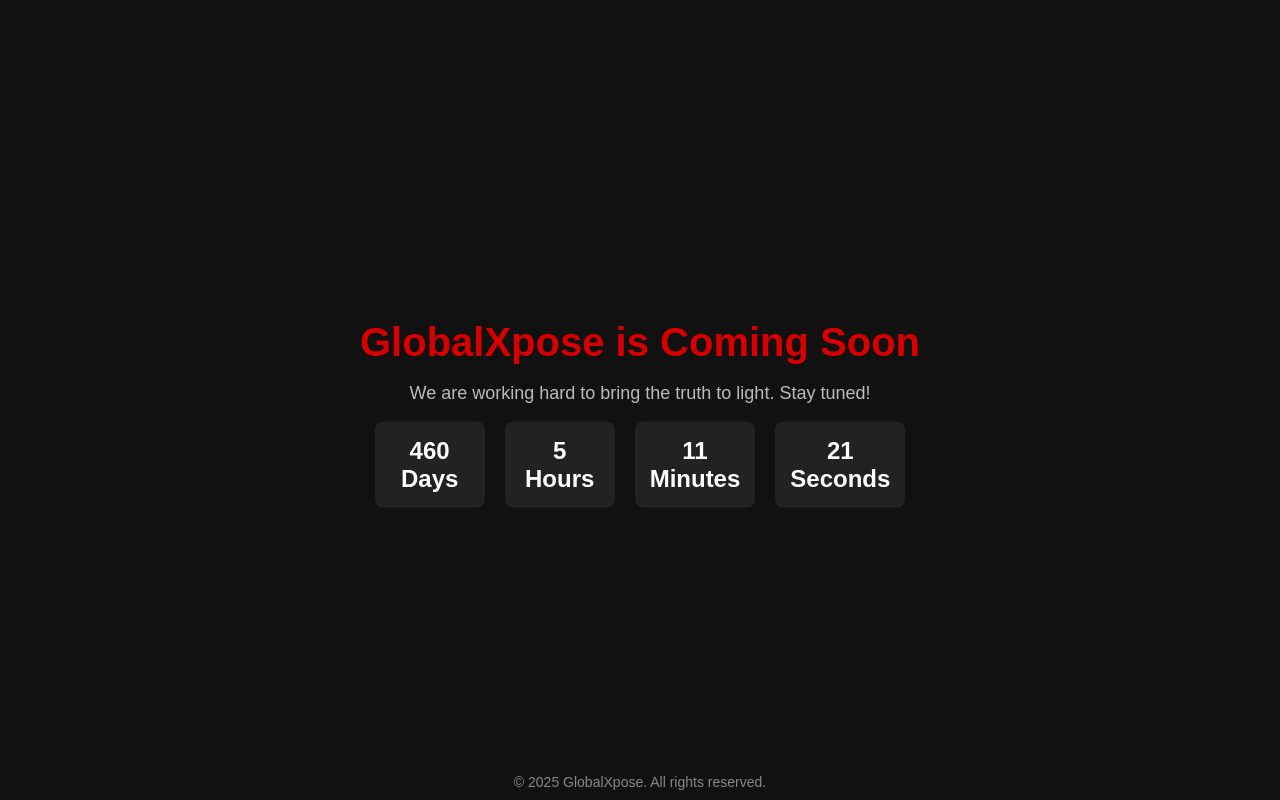
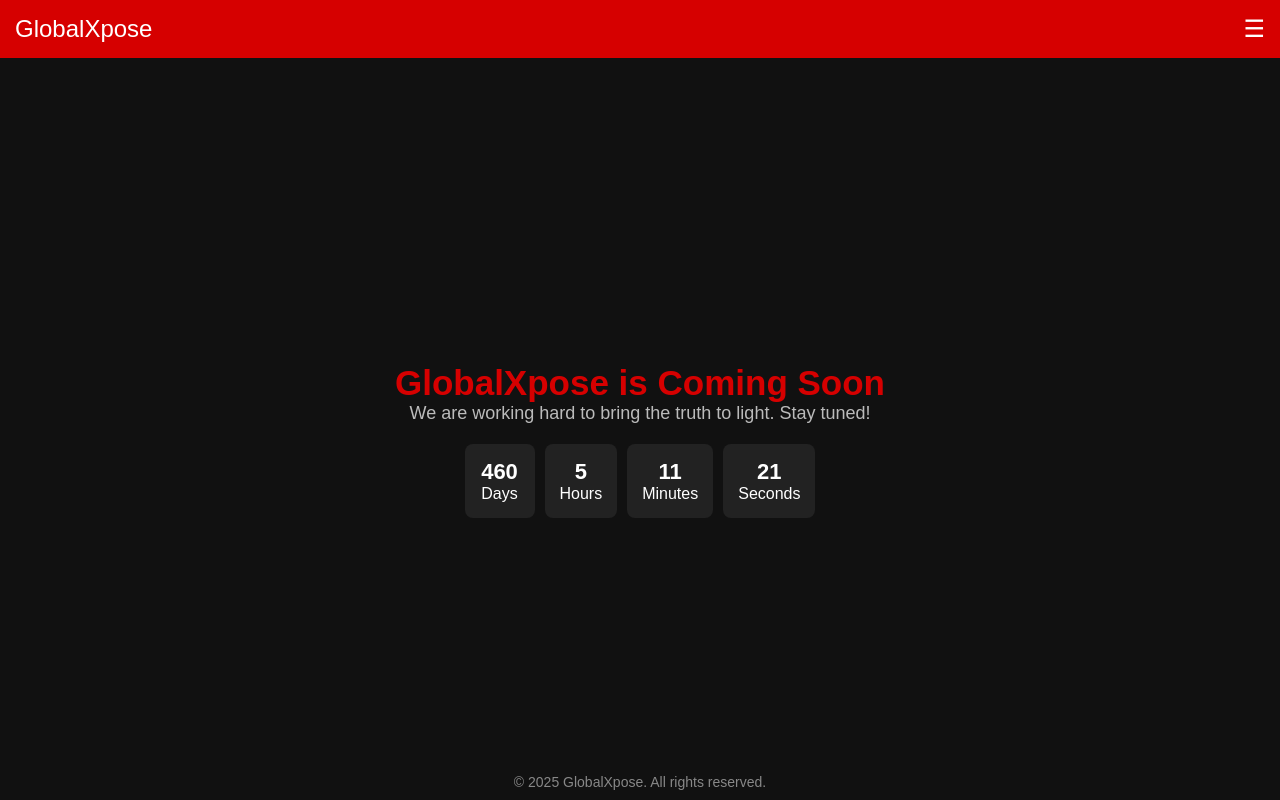
Before and after one commit to Athrv08/globalxpose-, a plain HTML site: page index.html in a window 1280 px wide. Drawn offline with Linux system fonts and the light colour scheme.

Commit message:
Update index.html

```diff
--- a/index.html
+++ b/index.html
@@ -3,96 +3,116 @@
 <head>
     <meta charset="UTF-8">
     <meta name="viewport" content="width=device-width, initial-scale=1.0">
-    <title>Coming Soon - GlobalXpose</title>
+    <title>GlobalXpose - Coming Soon</title>
     <style>
+        * { margin: 0; padding: 0; box-sizing: border-box; }
         body {
             font-family: Arial, sans-serif;
-            margin: 0;
-            padding: 0;
             background-color: #111;
             color: white;
             text-align: center;
+            display: flex;
+            flex-direction: column;
+            justify-content: center;
+            align-items: center;
+            height: 100vh;
+            padding: 20px;
         }
-        .container {
+        header {
+            background-color: #d60000;
+            width: 100%;
+            padding: 15px;
+            position: fixed;
+            top: 0;
+            left: 0;
+            display: flex;
+            justify-content: space-between;
+            align-items: center;
+            font-size: 24px;
+        }
+        .menu-icon { font-size: 24px; cursor: pointer; }
+        .menu {
+            display: none;
             position: absolute;
-            top: 50%;
-            left: 50%;
-            transform: translate(-50%, -50%);
-            text-align: center;
+            top: 60px;
+            right: 10px;
+            background: #222;
+            padding: 10px;
+            border-radius: 5px;
         }
-        h1 {
-            font-size: 40px;
-            color: #d60000;
-            margin-bottom: 10px;
+        .menu a {
+            display: block;
+            padding: 10px;
+            color: white;
+            text-decoration: none;
         }
-        p {
-            font-size: 18px;
-            color: #bbb;
-        }
+        .menu a:hover { background: #444; }
+        h1 { color: #d60000; font-size: 35px; margin-top: 80px; }
+        p { font-size: 18px; color: #bbb; margin-bottom: 20px; }
         .countdown {
             display: flex;
             justify-content: center;
-            gap: 20px;
-            font-size: 24px;
-            font-weight: bold;
+            gap: 10px;
+            flex-wrap: wrap;
         }
         .box {
             background: #222;
             padding: 15px;
             border-radius: 8px;
-            min-width: 80px;
+            min-width: 70px;
+            text-align: center;
         }
-        .footer {
-            position: absolute;
-            bottom: 10px;
-            width: 100%;
-            font-size: 14px;
-            color: #888;
+        .box span {
+            font-size: 22px;
+            font-weight: bold;
+            display: block;
+        }
+        .footer { position: absolute; bottom: 10px; width: 100%; font-size: 14px; color: #888; }
+        @media (max-width: 600px) {
+            h1 { font-size: 28px; }
+            p { font-size: 16px; }
+            .box { min-width: 60px; padding: 10px; }
+            .box span { font-size: 18px; }
         }
     </style>
-</head>
-<body>
-    <div class="container">
-        <h1>GlobalXpose is Coming Soon</h1>
-        <p>We are working hard to bring the truth to light. Stay tuned!</p>
-        <div class="countdown">
-            <div class="box">
-                <span id="days">00</span><br>Days
-            </div>
-            <div class="box">
-                <span id="hours">00</span><br>Hours
-            </div>
-            <div class="box">
-                <span id="minutes">00</span><br>Minutes
-            </div>
-            <div class="box">
-                <span id="seconds">00</span><br>Seconds
-            </div>
-        </div>
-    </div>
-    <div class="footer">
-        &copy; 2025 GlobalXpose. All rights reserved.
-    </div>
-
     <script>
+        function toggleMenu() {
+            var menu = document.getElementById("menu");
+            menu.style.display = menu.style.display === "block" ? "none" : "block";
+        }
         function updateCountdown() {
             const targetDate = new Date("June 14, 2026 00:00:00").getTime();
             const now = new Date().getTime();
             const difference = targetDate - now;
 
-            const days = Math.floor(difference / (1000 * 60 * 60 * 24));
-            const hours = Math.floor((difference % (1000 * 60 * 60 * 24)) / (1000 * 60 * 60));
-            const minutes = Math.floor((difference % (1000 * 60 * 60)) / (1000 * 60));
-            const seconds = Math.floor((difference % (1000 * 60)) / 1000);
-
-            document.getElementById("days").innerText = days;
-            document.getElementById("hours").innerText = hours;
-            document.getElementById("minutes").innerText = minutes;
-            document.getElementById("seconds").innerText = seconds;
+            document.getElementById("days").innerText = Math.floor(difference / (1000 * 60 * 60 * 24));
+            document.getElementById("hours").innerText = Math.floor((difference % (1000 * 60 * 60 * 24)) / (1000 * 60 * 60));
+            document.getElementById("minutes").innerText = Math.floor((difference % (1000 * 60 * 60)) / (1000 * 60));
+            document.getElementById("seconds").innerText = Math.floor((difference % (1000 * 60)) / 1000);
         }
-
         setInterval(updateCountdown, 1000);
         updateCountdown();
     </script>
+</head>
+<body>
+    <header>
+        <span>GlobalXpose</span>
+        <span class="menu-icon" onclick="toggleMenu()">&#9776;</span>
+    </header>
+    <div id="menu" class="menu">
+        <a href="#">Home</a>
+        <a href="#">Exposé</a>
+        <a href="#">AI Assistant</a>
+        <a href="#">Report</a>
+    </div>
+    <h1>GlobalXpose is Coming Soon</h1>
+    <p>We are working hard to bring the truth to light. Stay tuned!</p>
+    <div class="countdown">
+        <div class="box"><span id="days">00</span>Days</div>
+        <div class="box"><span id="hours">00</span>Hours</div>
+        <div class="box"><span id="minutes">00</span>Minutes</div>
+        <div class="box"><span id="seconds">00</span>Seconds</div>
+    </div>
+    <div class="footer">&copy; 2025 GlobalXpose. All rights reserved.</div>
 </body>
 </html>
```
